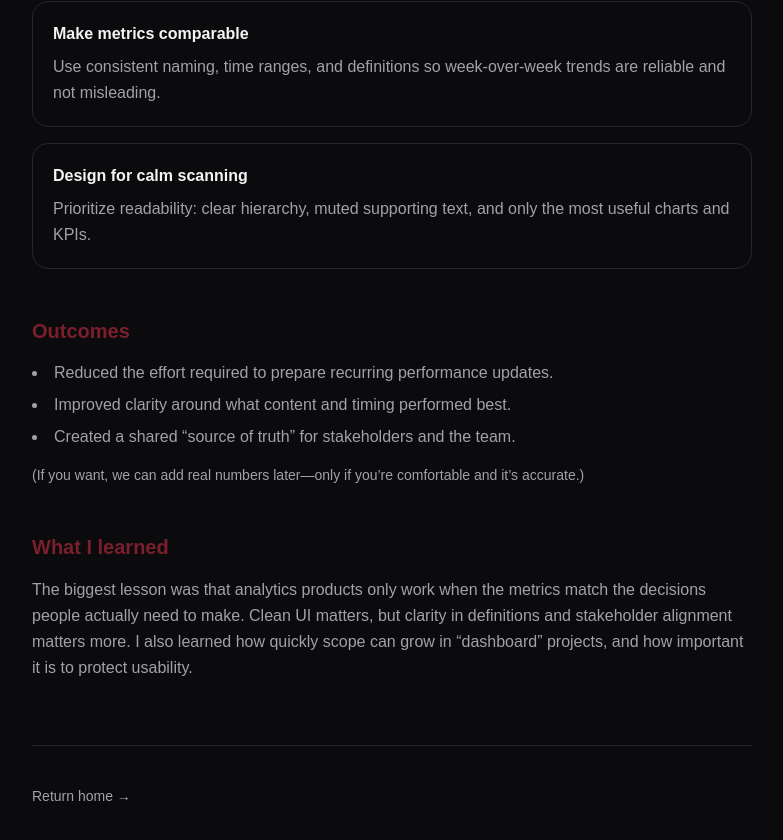
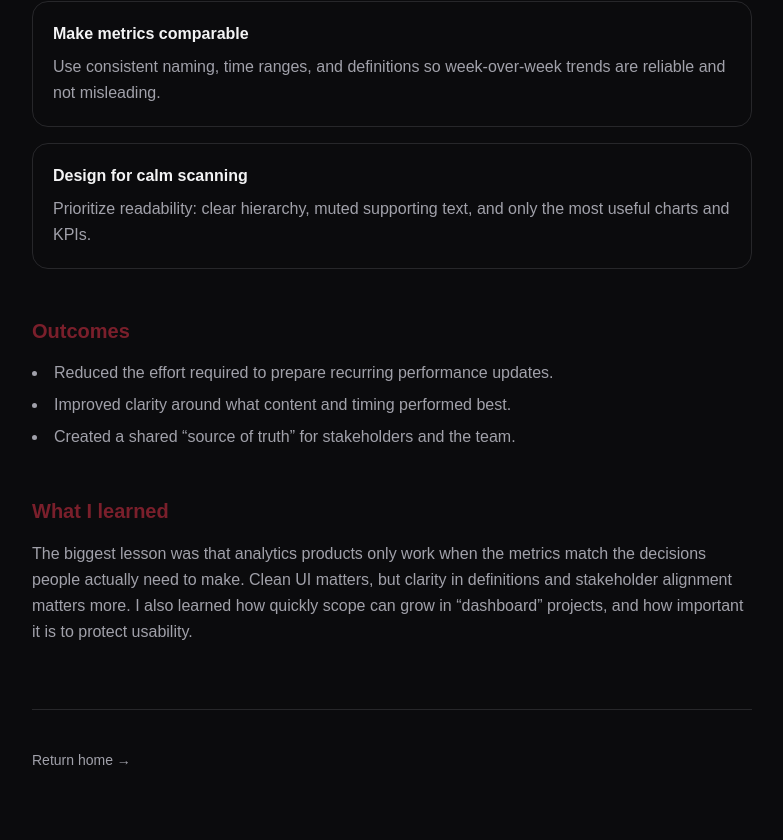
Before and after one commit to parneetbaidwan/personal-site, a Next.js app: page /work/fund-homecare in a window 1280 px wide. Shown: the part 1563-2403 px from the top of the page, without its empty margins (248-1031 px from the left). Built offline with nearby package versions, Linux system fonts and the light colour scheme.

Commit message:
update site

```diff
--- a/app/work/fund-homecare/page.tsx
+++ b/app/work/fund-homecare/page.tsx
@@ -133,9 +133,7 @@ export default function FundHomecareCaseStudy() {
               <li>Created a shared “source of truth” for stakeholders and the team.</li>
             </ul>
 
-            <p className="mt-4 text-sm text-[var(--muted)]">
-              (If you want, we can add real numbers later—only if you’re comfortable and it’s accurate.)
-            </p>
+
           </section>
 
           {/* Reflection */}
```
